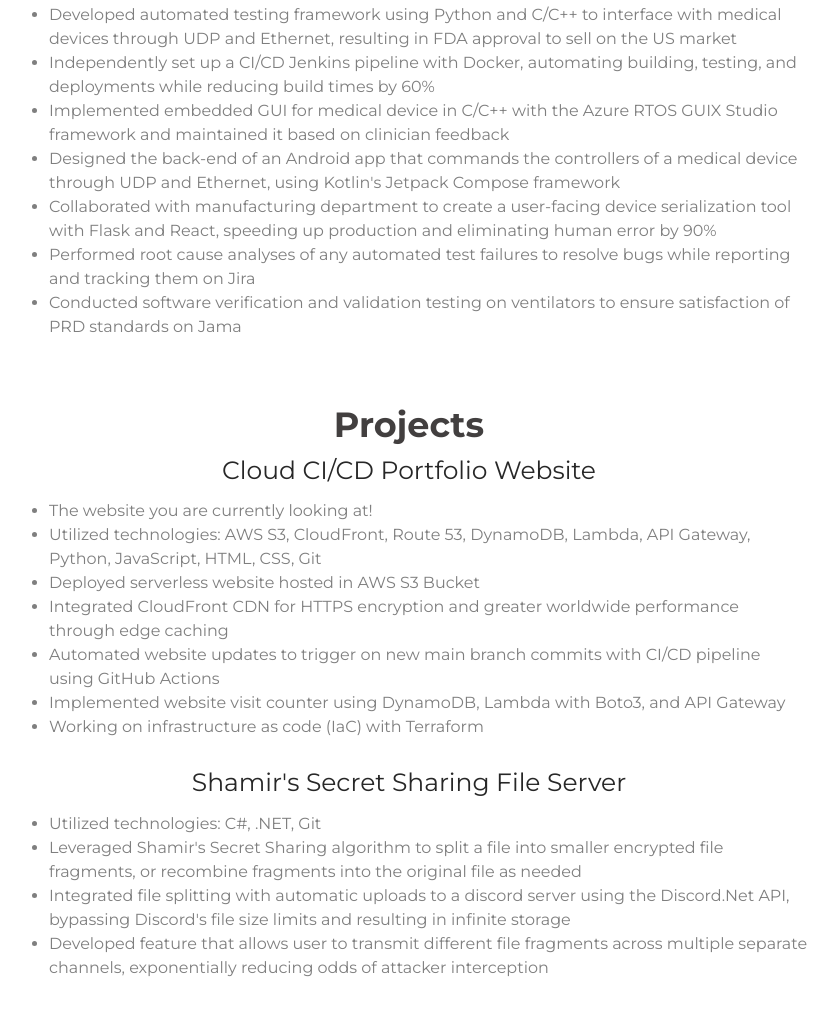
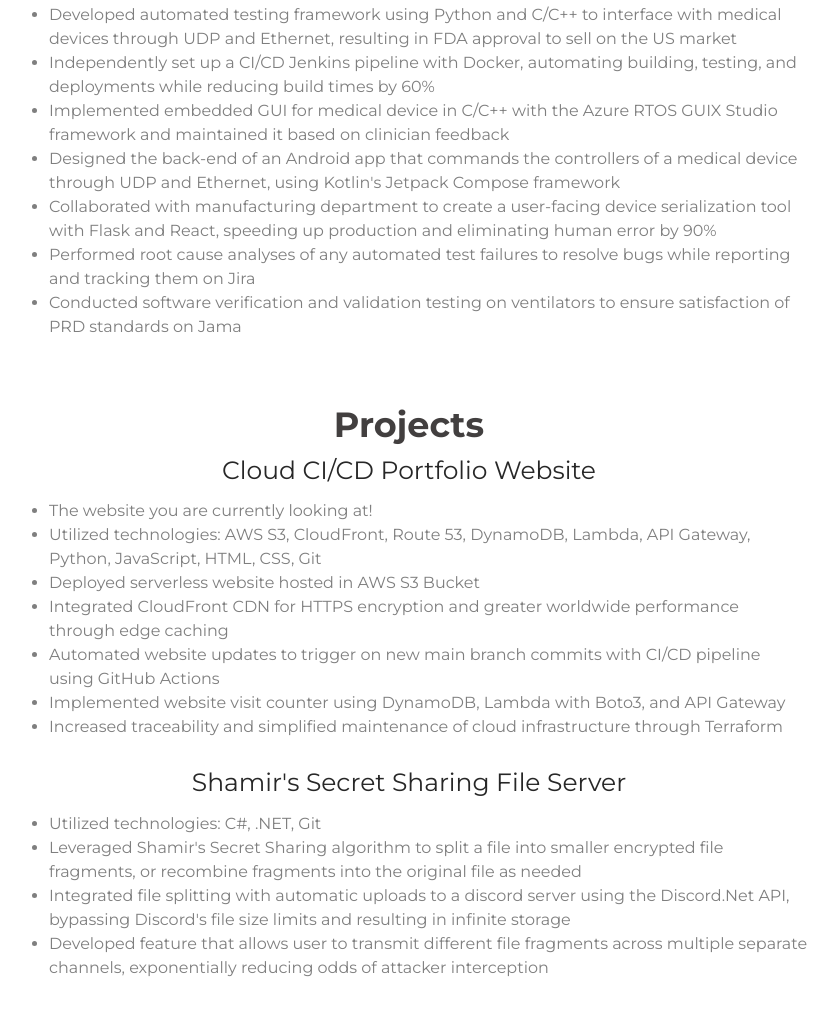
Before and after one commit to ntransw/ntransw, a plain HTML site: page index.html in a window 1280 px wide. Shown: the part 917-1931 px from the top of the page, without its empty margins (231-1069 px from the left). Drawn offline with Linux system fonts and the light colour scheme; no server answers.

Commit message:
Migrate cloud infrastructure to terraform

```diff
--- a/index.html
+++ b/index.html
@@ -81,7 +81,7 @@
                 <li>Integrated CloudFront CDN for HTTPS encryption and greater worldwide performance through edge caching</li>
                 <li>Automated website updates to trigger on new main branch commits with CI/CD pipeline using GitHub Actions</li>
                 <li>Implemented website visit counter using DynamoDB, Lambda with Boto3, and API Gateway</li>
-                <li>Working on infrastructure as code (IaC) with Terraform</li>
+                <li>Increased traceability and simplified maintenance of cloud infrastructure through Terraform</li>
             </ul>
         </div>
         <h4>Shamir's Secret Sharing File Server</h4>
```
Also changed, not shown: 1 other file.
